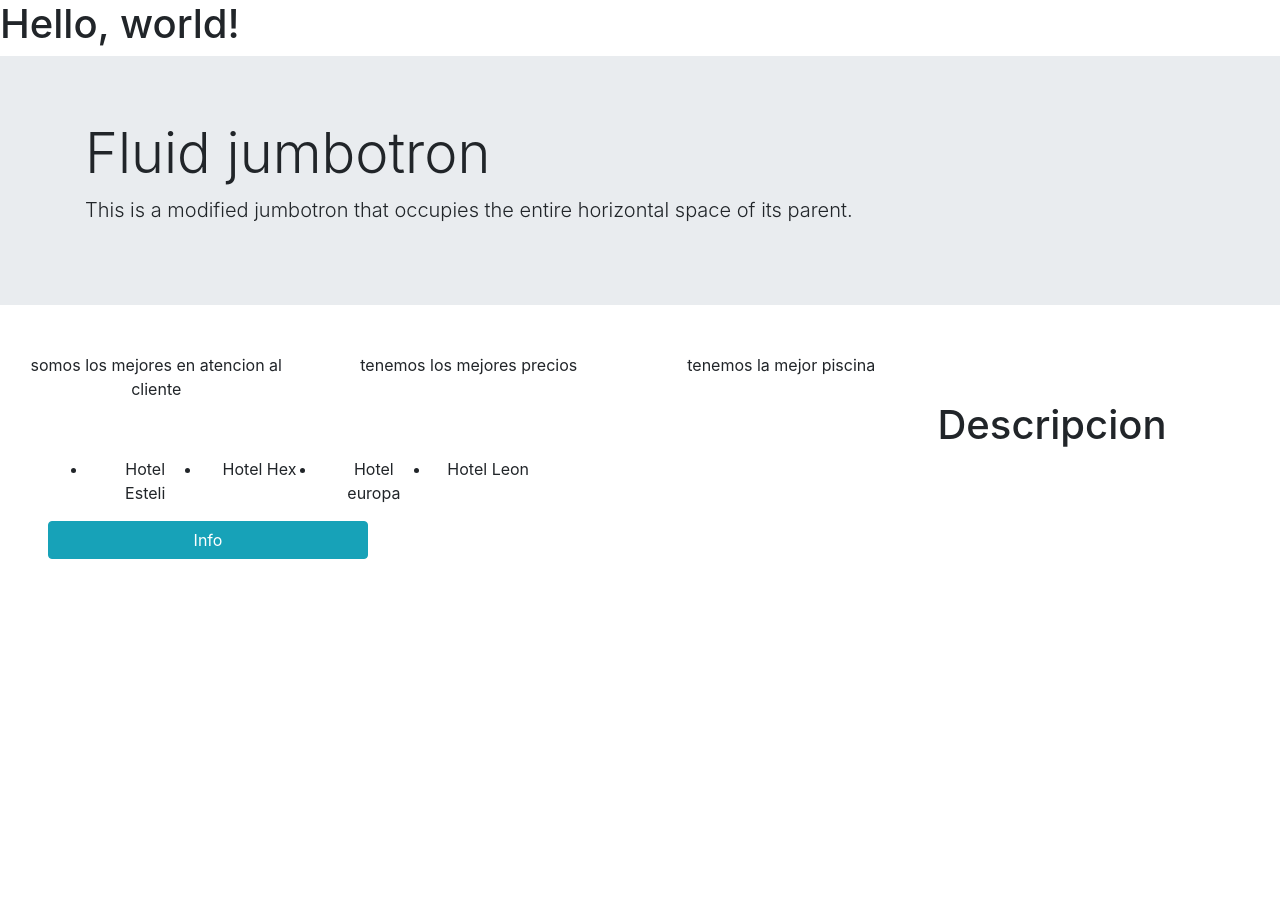
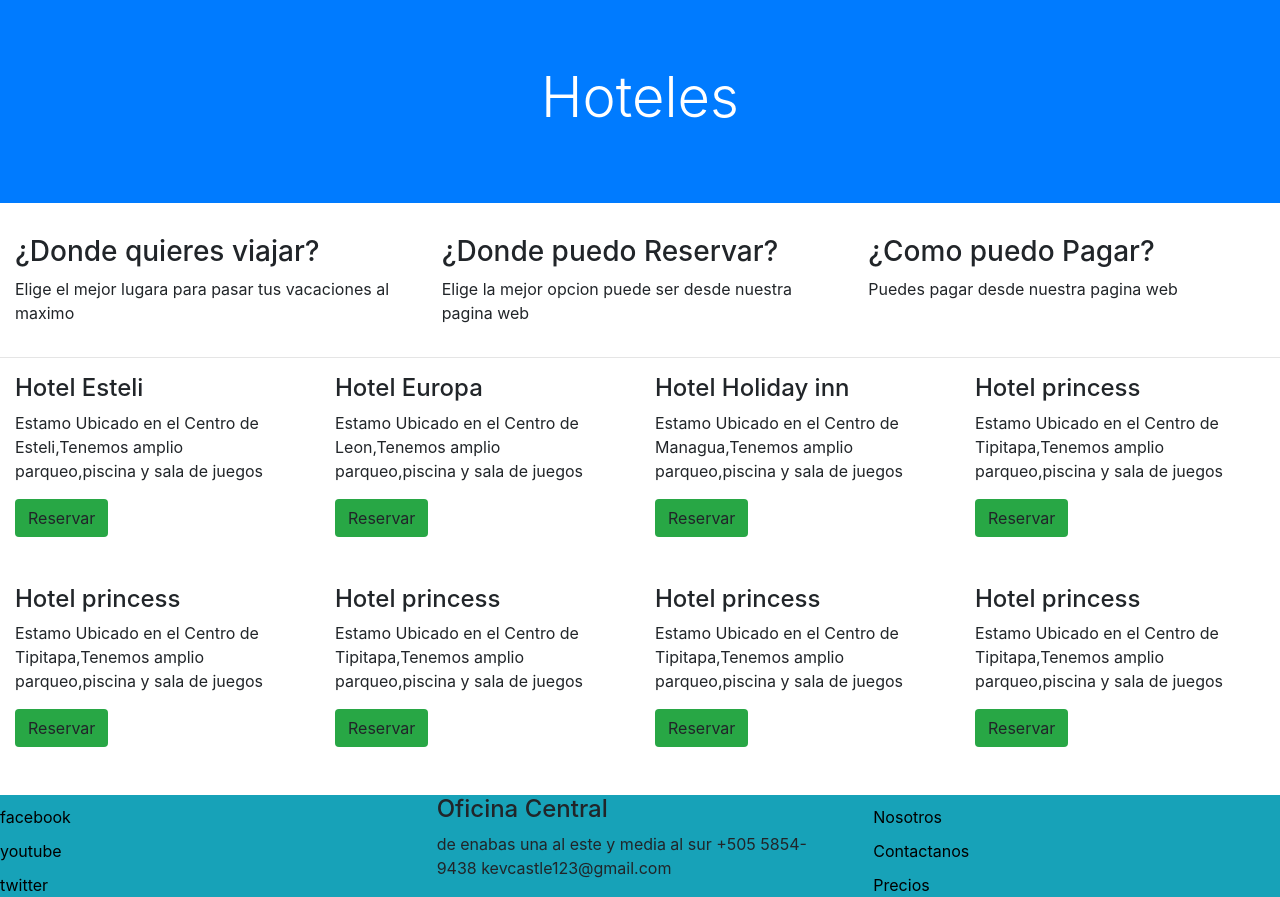
Before and after one commit to ke975/hoteles, a website: page index.html in a window 1280 px wide. Before the commit the page ends 800 px from the top, so only its background shows below. Drawn offline with nearby package versions, Linux system fonts and the light colour scheme.

Commit message:
enviar al repositorio

```diff
--- a/index.html
+++ b/index.html
@@ -4,52 +4,108 @@
     <!-- Required meta tags -->
     <meta charset="utf-8">
     <meta name="viewport" content="width=device-width, initial-scale=1, shrink-to-fit=no">
-
+    <link rel="stylesheet" href="styles/style.css">
     <!-- Bootstrap CSS -->
     <link rel="stylesheet" href="node_modules/bootstrap/dist/css/bootstrap.min.css" integrity="node_modules/bootstrap/dist/css/bootstrap.min.css" crossorigin="anonymous">
 
     <title>Hello, world!</title>
   </head>
   <body>
-    <h1>Hello, world!</h1>
+    <div class="jumbotron jumbotron-fluid bg-primary">
 
-<div class="jumbotron jumbotron-fluid">
-  <div class="container">
-    <h1 class="display-4">Fluid jumbotron</h1>
-    <p class="lead">This is a modified jumbotron that occupies the entire horizontal space of its parent.</p>
-  </div>
-</div>
+      <h1 class="display-4 text-center">Hoteles</h1>
 
-<div class="container-fluid row mt-5 text-center ">
-  <!-- Content here -->
+    </div>
 
+    <div class=" d-flex">
+      <div class=" col-sm-4">
+        <h3>¿Donde quieres viajar?</h3>
+        <p>Elige el mejor lugara para pasar tus vacaciones al maximo</p>
+      </div>
+      <div class="col-sm-4">
+        <h3>¿Donde puedo Reservar?</h3>
+        <p>Elige la mejor opcion puede ser desde nuestra pagina web</p>
+      </div>
+      <div class="col-sm-4">
+        <h3>¿Como puedo Pagar?</h3>
+        <p>Puedes pagar desde nuestra pagina web</p>
+      </div>
+    </div>
+    <hr>
 
-  <p class="col-3">somos los mejores en atencion al cliente</p>
-  <p class="col-3">tenemos los mejores precios </p>
-  <p class="col-3">tenemos la mejor piscina</p>
+    <div class="d-flex flex-wrap ">
+      <div class="col-sm-3">
+        <h4>Hotel Esteli</h4>
+        <p>Estamo Ubicado en el Centro de Esteli,Tenemos amplio parqueo,piscina y sala de juegos</p>
+        <button class="btn  bg-success">Reservar</button>
+      </div>
 
+      <div class="col-sm-3">
+        <h4>Hotel Europa</h4>
+        <p>Estamo Ubicado en el Centro de Leon,Tenemos amplio parqueo,piscina y sala de juegos</p>
+        <button class="btn  bg-success">Reservar</button>
+      </div>
 
-<h1 class="mt-5 mr-5">Descripcion</h1>
+      <div class="col-sm-3">
+        <h4>Hotel Holiday inn</h4>
+        <p>Estamo Ubicado en el Centro de Managua,Tenemos amplio parqueo,piscina y sala de juegos</p>
+        <button class="btn  bg-success">Reservar</button>
+      </div>
 
-  <ul class="row ml-5">
+      <div class="col-sm-3">
+        <h4>Hotel princess</h4>
+        <p>Estamo Ubicado en el Centro de Tipitapa,Tenemos amplio parqueo,piscina y sala de juegos</p>
+        <button class="btn bg-success">Reservar</button>
+      </div>
+      <div class="col-sm-3 mt-5">
+        <h4>Hotel princess</h4>
+        <p>Estamo Ubicado en el Centro de Tipitapa,Tenemos amplio parqueo,piscina y sala de juegos</p>
+        <button class="btn bg-success">Reservar</button>
+      </div>
 
-<li class="col-3">Hotel Esteli
-</li>
-<li class="col-3">Hotel Hex</li>
-<li class="col-3">Hotel europa</li>
-<li class="col-3">Hotel Leon</li>
+      <div class="col-sm-3 mt-5">
+        <h4>Hotel princess</h4>
+        <p>Estamo Ubicado en el Centro de Tipitapa,Tenemos amplio parqueo,piscina y sala de juegos</p>
+        <button class="btn bg-success">Reservar</button>
+      </div>
 
+      <div class="col-sm-3 mt-5">
+        <h4>Hotel princess</h4>
+        <p>Estamo Ubicado en el Centro de Tipitapa,Tenemos amplio parqueo,piscina y sala de juegos</p>
+        <button class="btn bg-success">Reservar</button>
+      </div>
 
+      <div class="col-sm-3 mt-5">
+        <h4>Hotel princess</h4>
+        <p>Estamo Ubicado en el Centro de Tipitapa,Tenemos amplio parqueo,piscina y sala de juegos</p>
+        <button class="btn bg-success">Reservar</button>
+      </div>
 
+    </div>
 
+    <footer class="row mt-5 bg-info ">
+      <div class="col-sm-4 d-flex flex-column">
+        <a href="https://www.facebook.com/">facebook</a>
+        <a href="https://www.youtube.com/">youtube</a>
+        <a href="https://www.twitter.com/">twitter</a>
 
-  </ul>
+      </div>
 
+      <div class="col-sm-4">
+        <h4>Oficina Central</h4>
+        <address>
+          de enabas una al este y media al sur +505 5854-9438 kevcastle123@gmail.com
+        </address>
 
-</div>
+      </div>
+      <div class="col-sm-4 d-flex flex-column ">
+        <a href="https://www.facebook.com/">Nosotros</a>
+        <a href="https://www.youtube.com/">Contactanos</a>
+        <a href="https://www.twitter.com/">Precios
+        </a>
 
-<button type="button" class="btn btn-info col-12 col-lg-3 col-xg-4 ml-5">Info</button>
-
+      </div>
+    </footer>
 
     <!-- Optional JavaScript -->
     <!-- jQuery first, then Popper.js, then Bootstrap JS -->
--- /dev/null
+++ b/styles/style.css
@@ -0,0 +1,19 @@
+ .jumbotron{
+color: white;
+
+justify-items: center;
+}
+
+.display-4{
+    justify-content: center;
+}
+
+.btn{
+    color:white;
+}
+
+.col-sm-4 a{
+    list-style: none;
+    color: black;
+    margin-top: 10px;
+}
```
Also changed, not shown: 2 other files.
